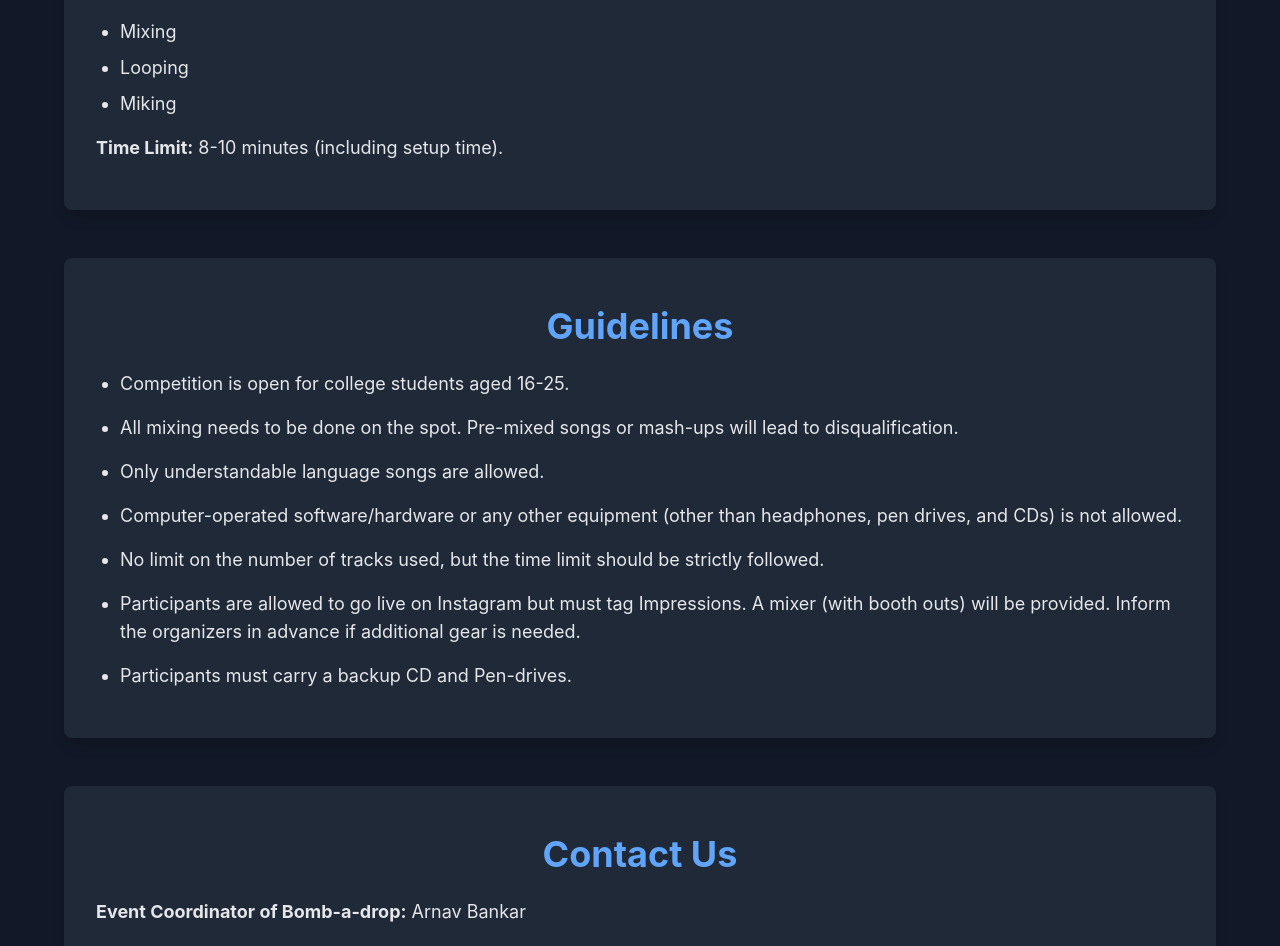
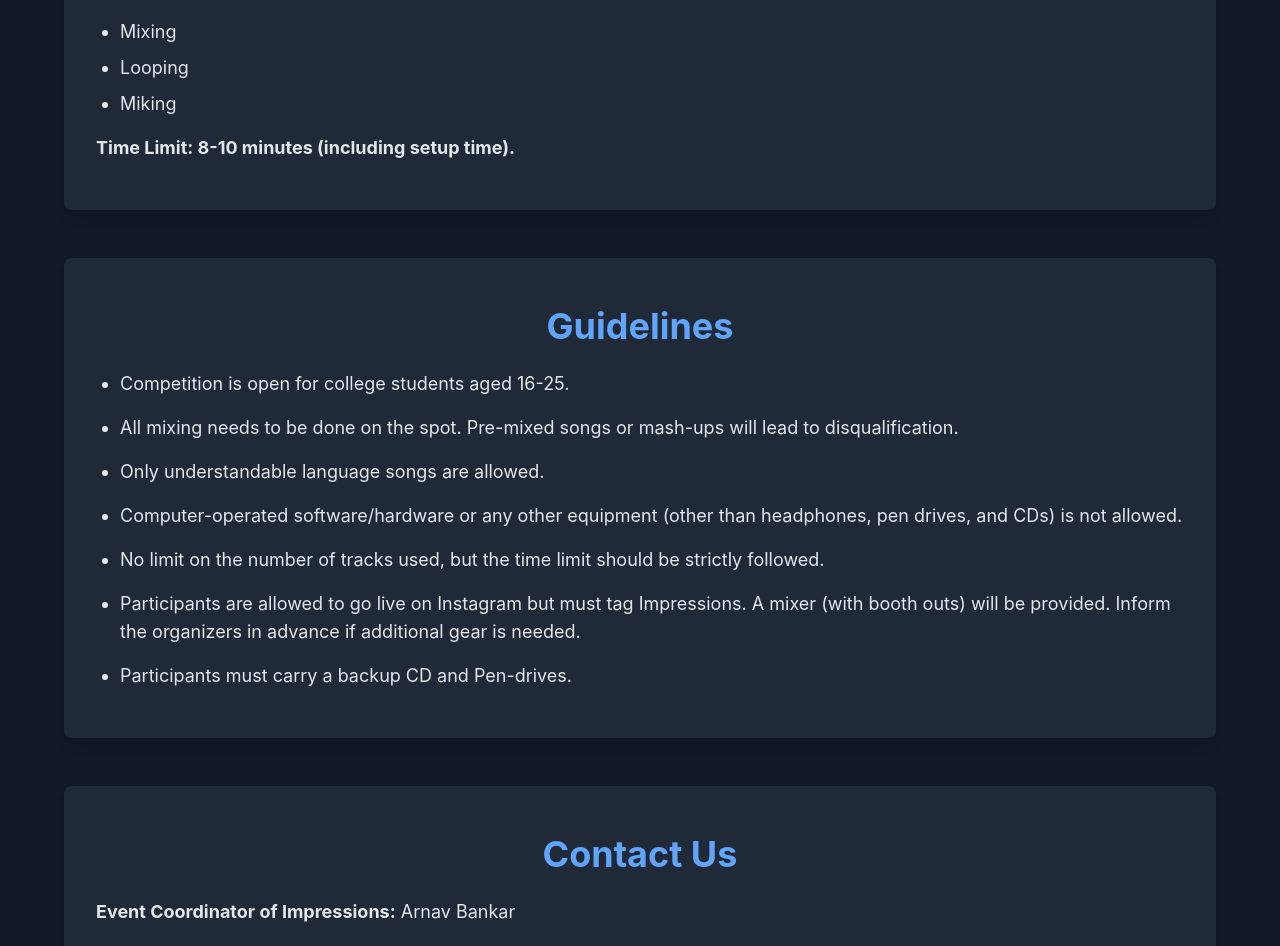
Before and after one commit to drdholu/impressions24, a React (Create React App) app: page /explore in a window 1280 px wide. Shown: the part 521-1467 px from the top of the page. Built offline with nearby package versions, Linux system fonts and the light colour scheme.

Commit message:
Explore.js updated using data.json

```diff
--- /dev/null
+++ b/public/data.json
@@ -0,0 +1,49 @@
+{
+    "title": "Impressions",
+    "sections": [
+      {
+        "id": "details",
+        "title": "Details",
+        "content": [
+          "Battle of DJ's and EDM's is an exciting competition where participants showcase their skills in mixing, looping, and miking.",
+          "Push your limits and let the music speak for itself!"
+        ]
+      },
+      {
+        "id": "structure",
+        "title": "Structure",
+        "content": [
+            "There will be only one round in which the participant will showcase their talent in:",
+            "Time Limit: 8-10 minutes (including setup time)."
+        ],
+        "list": [
+            "Mixing",
+            "Looping",
+            "Miking"
+        ]
+      },
+      {
+        "id": "guidelines",
+        "title": "Guidelines",
+        "content": [
+          "Competition is open for college students aged 16-25.",
+          "All mixing needs to be done on the spot. Pre-mixed songs or mash-ups will lead to disqualification.",
+          "Only understandable language songs are allowed.",
+          "Computer-operated software/hardware or any other equipment (other than headphones, pen drives, and CDs) is not allowed.",
+          "No limit on the number of tracks used, but the time limit should be strictly followed.",
+          "Participants are allowed to go live on Instagram but must tag Impressions. A mixer (with booth outs) will be provided. Inform the organizers in advance if additional gear is needed.",
+          "Participants must carry a backup CD and Pen-drives."
+        ]
+      },
+      {
+        "id": "contact",
+        "title": "Contact Us",
+        "coordinator": "Arnav Bankar",
+        "phone": "+91 7506175550",
+        "email": "events23.impressions@gmail.com"
+      }
+    ],
+    "footer": {
+      "text": "© 2023 Impressions. All Rights Reserved."
+    }
+  }
--- a/src/components/Explore.js
+++ b/src/components/Explore.js
@@ -97,36 +97,190 @@
 
 
 
+// import React, { useEffect, useState } from 'react';
+
+// const Explore = () => {
+//     const [activeSection, setActiveSection] = useState('');
+
+//     // Handle scroll spy with Intersection Observer API
+//     useEffect(() => {
+//         const sections = document.querySelectorAll('section[id]');
+
+//         // Check initial scroll position and set default active section
+//         const handleInitialScroll = () => {
+//             // Convert NodeList to an array before using find
+//             const sectionsArray = Array.from(sections);  // OR: const sectionsArray = [...sections];
+
+//             const initialSection = sectionsArray.find(section => section.getBoundingClientRect().top <= 0);
+//             if (initialSection) setActiveSection(initialSection.id);
+//         };
+
+//         handleInitialScroll()
+
+//         const observer = new IntersectionObserver(
+//             (entries) => {
+//                 entries.forEach((entry) => {
+//                     if (entry.isIntersecting) {
+//                         // setActiveSection(entry.target.id);
+//                         setTimeout(() => setActiveSection(entry.target.id), 150);
+//                     }
+//                 });
+//             },
+//             { threshold: 0.4 } // 60% of the section is visible to trigger
+//         );
+
+//         sections.forEach((section) => observer.observe(section));
+
+//         return () => {
+//             sections.forEach((section) => observer.unobserve(section));
+//         };
+//     }, []);
+
+//     return (
+//         <div className="bg-gray-900 text-gray-100 font-poppins min-h-screen flex flex-col">
+//             {/* Header */}
+//             <header className="w-[1200px] max-w-[90%] mx-auto px-10 py-4 flex justify-between items-center bg-gradient-to-r from-blue-600 via-purple-600 to-pink-600 rounded-lg shadow-lg sticky top-0 z-50">
+//                 <div className="text-3xl font-bold text-white">Impressions</div>
+//                 <nav className="flex space-x-6 text-lg text-gray-200">
+//                     <a
+//                         href="#details"
+//                         className={`hover:text-blue-400 transition duration-300 ${
+//                             activeSection === 'details' ? 'text-blue-400' : ''
+//                         }`}
+//                     >
+//                         Details
+//                     </a>
+//                     <a
+//                         href="#structure"
+//                         className={`hover:text-blue-400 transition duration-300 ${
+//                             activeSection === 'structure' ? 'text-blue-400' : ''
+//                         }`}
+//                     >
+//                         Structure
+//                     </a>
+//                     <a
+//                         href="#guidelines"
+//                         className={`hover:text-blue-400 transition duration-300 ${
+//                             activeSection === 'guidelines' ? 'text-blue-400' : ''
+//                         }`}
+//                     >
+//                         Guidelines
+//                     </a>
+//                     <a
+//                         href="#contact"
+//                         className={`hover:text-blue-400 transition duration-300 ${
+//                             activeSection === 'contact' ? 'text-blue-400' : ''
+//                         }`}
+//                     >
+//                         Contact Us
+//                     </a>
+//                 </nav>
+//             </header>
+
+//             {/* Sections */}
+//             <section id="details" className="w-[1200px] max-w-[90%] mx-auto py-12 mt-12 bg-gray-800 rounded-lg shadow-lg px-8 scroll-mt-30">
+//                 <h2 className="text-4xl font-bold text-blue-400 mb-6 text-center">Details</h2>
+//                 <p className="text-lg text-gray-200 leading-relaxed">
+//                     Battle of DJ's and EDM's is an exciting competition where participants showcase their skills in
+//                     mixing, looping, and miking. Push your limits and let the music speak for itself!
+//                 </p>
+//             </section>
+
+//             <section id="structure" className="w-[1200px] max-w-[90%] mx-auto py-12 mt-12 bg-gray-800 rounded-lg shadow-lg px-8 scroll-mt-30">
+//                 <h2 className="text-4xl font-bold text-blue-400 mb-6 text-center">Structure</h2>
+//                 <p className="text-lg text-gray-200 mb-4">
+//                     There will be only one round in which the participant will showcase their talent in:
+//                 </p>
+//                 <ul className="list-disc pl-6 space-y-2 text-lg text-gray-200">
+//                     <li>Mixing</li>
+//                     <li>Looping</li>
+//                     <li>Miking</li>
+//                 </ul>
+//                 <p className="text-lg text-gray-200 mt-4">
+//                     <strong>Time Limit:</strong> 8-10 minutes (including setup time).
+//                 </p>
+//             </section>
+
+//             <section id="guidelines" className="w-[1200px] max-w-[90%] mx-auto py-12 mt-12 bg-gray-800 rounded-lg shadow-lg px-8 scroll-mt-30">
+//                 <h2 className="text-4xl font-bold text-blue-400 mb-6 text-center">Guidelines</h2>
+//                 <ul className="list-disc pl-6 space-y-4 text-lg text-gray-200">
+//                     <li>Competition is open for college students aged 16-25.</li>
+//                     <li>All mixing needs to be done on the spot. Pre-mixed songs or mash-ups will lead to disqualification.</li>
+//                     <li>Only understandable language songs are allowed.</li>
+//                     <li>Computer-operated software/hardware or any other equipment (other than headphones, pen drives, and CDs) is not allowed.</li>
+//                     <li>No limit on the number of tracks used, but the time limit should be strictly followed.</li>
+//                     <li>Participants are allowed to go live on Instagram but must tag Impressions. A mixer (with booth outs) will be provided. Inform the organizers in advance if additional gear is needed.</li>
+//                     <li>Participants must carry a backup CD and Pen-drives.</li>
+//                 </ul>
+//             </section>
+
+//             <section id="contact" className="w-[1200px] max-w-[90%] mx-auto py-12 mt-12 bg-gray-800 rounded-lg shadow-lg px-8">
+//                 <h2 className="text-4xl font-bold text-blue-400 mb-6 text-center">Contact Us</h2>
+//                 <div className="text-lg space-y-4 text-gray-200">
+//                     <p><strong>Event Coordinator of Bomb-a-drop:</strong> Arnav Bankar</p>
+//                     <p>
+//                         <strong>Phone:</strong>
+//                         <a href="tel:+917506175550" className="text-blue-400 hover:underline">+91 7506175550</a>
+//                     </p>
+//                     <p>
+//                         <strong>Email:</strong>{' '}
+//                         <a href="mailto:events23.impressions@gmail.com" className="text-blue-400 hover:underline">
+//                             events23.impressions@gmail.com
+//                         </a>
+//                     </p>
+//                 </div>
+//             </section>
+
+//             {/* Footer */}
+//             <footer className="bg-black/80 py-6 text-center text-gray-400 mt-auto">
+//                 © 2023 Impressions. All Rights Reserved.
+//             </footer>
+//         </div>
+//     );
+// };
+
+// export default Explore;
+
+
+
+
+
+
+
 import React, { useEffect, useState } from 'react';
 
 const Explore = () => {
     const [activeSection, setActiveSection] = useState('');
+    const [contentData, setContentData] = useState(null);
 
     // Handle scroll spy with Intersection Observer API
     useEffect(() => {
+        fetch('/data.json')  // Fetch from the public folder
+            .then((response) => response.json())
+            .then((data) => {
+                setContentData(data);  // Set the fetched data to state
+            })
+            .catch((error) => console.error('Error fetching data:', error));
+
         const sections = document.querySelectorAll('section[id]');
 
-        // Check initial scroll position and set default active section
         const handleInitialScroll = () => {
-            // Convert NodeList to an array before using find
-            const sectionsArray = Array.from(sections);  // OR: const sectionsArray = [...sections];
-
+            const sectionsArray = Array.from(sections);
             const initialSection = sectionsArray.find(section => section.getBoundingClientRect().top <= 0);
             if (initialSection) setActiveSection(initialSection.id);
         };
 
-        handleInitialScroll()
+        handleInitialScroll();
 
         const observer = new IntersectionObserver(
             (entries) => {
                 entries.forEach((entry) => {
                     if (entry.isIntersecting) {
-                        // setActiveSection(entry.target.id);
                         setTimeout(() => setActiveSection(entry.target.id), 150);
                     }
                 });
             },
-            { threshold: 0.4 } // 60% of the section is visible to trigger
+            { threshold: 0.4 }
         );
 
         sections.forEach((section) => observer.observe(section));
@@ -136,11 +290,18 @@ const Explore = () => {
         };
     }, []);
 
+    if (!contentData) return <div>Loading...</div>;
+
+    const detailsSection = contentData.sections.find(section => section.id === 'details');
+    const structureSection = contentData.sections.find(section => section.id === 'structure');
+    const guidelinesSection = contentData.sections.find(section => section.id === 'guidelines');
+    const contactSection = contentData.sections.find(section => section.id === 'contact');
+
     return (
         <div className="bg-gray-900 text-gray-100 font-poppins min-h-screen flex flex-col">
             {/* Header */}
             <header className="w-[1200px] max-w-[90%] mx-auto px-10 py-4 flex justify-between items-center bg-gradient-to-r from-blue-600 via-purple-600 to-pink-600 rounded-lg shadow-lg sticky top-0 z-50">
-                <div className="text-3xl font-bold text-white">Impressions</div>
+                <div className="text-3xl font-bold text-white">{contentData.title}</div>
                 <nav className="flex space-x-6 text-lg text-gray-200">
                     <a
                         href="#details"
@@ -179,53 +340,48 @@ const Explore = () => {
 
             {/* Sections */}
             <section id="details" className="w-[1200px] max-w-[90%] mx-auto py-12 mt-12 bg-gray-800 rounded-lg shadow-lg px-8 scroll-mt-30">
-                <h2 className="text-4xl font-bold text-blue-400 mb-6 text-center">Details</h2>
+                <h2 className="text-4xl font-bold text-blue-400 mb-6 text-center">{detailsSection.title}</h2>
                 <p className="text-lg text-gray-200 leading-relaxed">
-                    Battle of DJ's and EDM's is an exciting competition where participants showcase their skills in
-                    mixing, looping, and miking. Push your limits and let the music speak for itself!
+                    {detailsSection.content}
                 </p>
             </section>
 
             <section id="structure" className="w-[1200px] max-w-[90%] mx-auto py-12 mt-12 bg-gray-800 rounded-lg shadow-lg px-8 scroll-mt-30">
-                <h2 className="text-4xl font-bold text-blue-400 mb-6 text-center">Structure</h2>
+                <h2 className="text-4xl font-bold text-blue-400 mb-6 text-center">{structureSection.title}</h2>
                 <p className="text-lg text-gray-200 mb-4">
-                    There will be only one round in which the participant will showcase their talent in:
+                    {structureSection.content[structureSection.content.length-2]}
                 </p>
                 <ul className="list-disc pl-6 space-y-2 text-lg text-gray-200">
-                    <li>Mixing</li>
-                    <li>Looping</li>
-                    <li>Miking</li>
+                    {structureSection.list.map((item, index) => (
+                        <li key={index}>{item}</li>
+                    ))}
                 </ul>
                 <p className="text-lg text-gray-200 mt-4">
-                    <strong>Time Limit:</strong> 8-10 minutes (including setup time).
+                    <strong>{structureSection.content[structureSection.content.length - 1]}</strong>
                 </p>
             </section>
 
             <section id="guidelines" className="w-[1200px] max-w-[90%] mx-auto py-12 mt-12 bg-gray-800 rounded-lg shadow-lg px-8 scroll-mt-30">
-                <h2 className="text-4xl font-bold text-blue-400 mb-6 text-center">Guidelines</h2>
+                <h2 className="text-4xl font-bold text-blue-400 mb-6 text-center">{guidelinesSection.title}</h2>
                 <ul className="list-disc pl-6 space-y-4 text-lg text-gray-200">
-                    <li>Competition is open for college students aged 16-25.</li>
-                    <li>All mixing needs to be done on the spot. Pre-mixed songs or mash-ups will lead to disqualification.</li>
-                    <li>Only understandable language songs are allowed.</li>
-                    <li>Computer-operated software/hardware or any other equipment (other than headphones, pen drives, and CDs) is not allowed.</li>
-                    <li>No limit on the number of tracks used, but the time limit should be strictly followed.</li>
-                    <li>Participants are allowed to go live on Instagram but must tag Impressions. A mixer (with booth outs) will be provided. Inform the organizers in advance if additional gear is needed.</li>
-                    <li>Participants must carry a backup CD and Pen-drives.</li>
+                    {guidelinesSection.content.map((item, index) => (
+                        <li key={index}>{item}</li>
+                    ))}
                 </ul>
             </section>
 
             <section id="contact" className="w-[1200px] max-w-[90%] mx-auto py-12 mt-12 bg-gray-800 rounded-lg shadow-lg px-8">
-                <h2 className="text-4xl font-bold text-blue-400 mb-6 text-center">Contact Us</h2>
+                <h2 className="text-4xl font-bold text-blue-400 mb-6 text-center">{contactSection.title}</h2>
                 <div className="text-lg space-y-4 text-gray-200">
-                    <p><strong>Event Coordinator of Bomb-a-drop:</strong> Arnav Bankar</p>
+                    <p><strong>Event Coordinator of {contentData.title}:</strong> {contactSection.coordinator}</p>
                     <p>
                         <strong>Phone:</strong>
-                        <a href="tel:+917506175550" className="text-blue-400 hover:underline">+91 7506175550</a>
+                        <a href="tel:+917506175550" className="text-blue-400 hover:underline"> {contactSection.phone}</a>
                     </p>
                     <p>
                         <strong>Email:</strong>{' '}
                         <a href="mailto:events23.impressions@gmail.com" className="text-blue-400 hover:underline">
-                            events23.impressions@gmail.com
+                            {contactSection.email}
                         </a>
                     </p>
                 </div>
```
